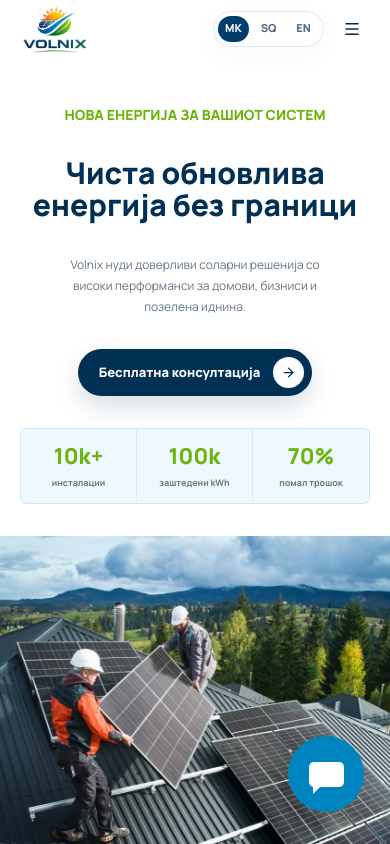
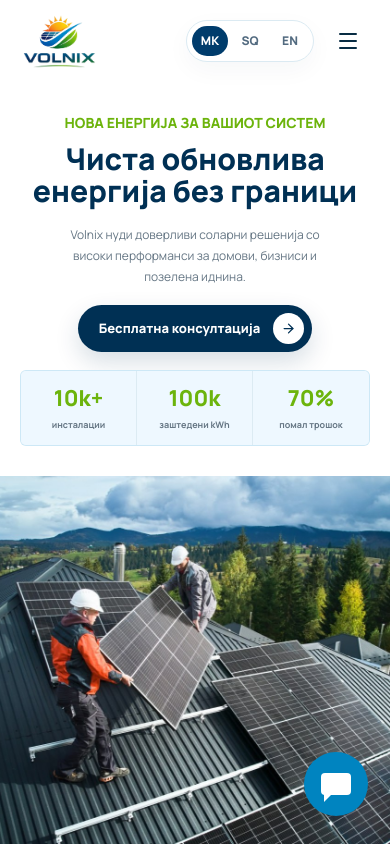
Before and after one commit to ardijancuri/solar-panel-app, a Next.js app: page / in a window 390 px wide. Shown: the top 844 px of the page. Built offline with nearby package versions, Linux system fonts and the light colour scheme.

Commit message:
Refine mobile layout and Albanian copy

```diff
--- a/app/globals.css
+++ b/app/globals.css
@@ -1410,7 +1410,9 @@ img {
   }
 
   .site-header {
-    height: 58px;
+    top: 8px;
+    height: 66px;
+    margin: 8px auto 0;
     justify-content: flex-start;
     gap: 0;
   }
@@ -1426,17 +1428,26 @@ img {
   .mobile-header-actions {
     display: flex;
     margin-left: auto;
-    gap: 10px;
+    gap: 12px;
     align-items: center;
   }
 
   .mobile-language-switcher {
     display: inline-flex;
-    min-height: 36px;
+    min-height: 42px;
+    padding: 5px;
+  }
+
+  .mobile-language-switcher button {
+    min-width: 36px;
+    height: 30px;
+    font-size: 12px;
   }
 
   .menu-button {
     display: grid;
+    width: 44px;
+    height: 44px;
   }
 
   .brand {
@@ -1444,8 +1455,12 @@ img {
   }
 
   .site-header .brand-logo {
-    width: 86px;
-    height: 48px;
+    width: 100px;
+    height: 54px;
+  }
+
+  .mobile-panel {
+    top: 82px;
   }
 
   .eyebrow,
@@ -1456,14 +1471,17 @@ img {
   .hero {
     display: flex;
     flex-direction: column;
-    gap: 32px;
-    padding-top: 46px;
+    gap: 30px;
+    padding-top: 38px;
     padding-bottom: 46px;
     text-align: center;
   }
 
   .hero-copy {
-    display: contents;
+    display: flex;
+    width: 100%;
+    flex-direction: column;
+    align-items: center;
   }
 
   .hero-copy .eyebrow,
@@ -1475,24 +1493,26 @@ img {
   }
 
   .hero-copy .eyebrow {
-    margin-bottom: 0;
+    margin-bottom: 10px;
   }
 
   .hero h1 {
     max-width: 350px;
+    margin-bottom: 16px;
     font-size: 30px;
     line-height: 1.08;
   }
 
   .hero-body {
     max-width: 270px;
-    margin: 0;
+    margin: 0 0 18px;
     font-size: 12px;
     line-height: 1.75;
   }
 
   .hero .primary-cta {
     margin-top: 0;
+    margin-bottom: 18px;
   }
 
   .stats-strip {
@@ -1558,11 +1578,11 @@ img {
 
   .partner-logo {
     max-width: none;
-    min-height: 34px;
+    min-height: 42px;
   }
 
   .partner-logo img {
-    max-height: 24px;
+    max-height: 30px;
   }
 
   .benefits-grid {
@@ -1849,23 +1869,23 @@ img {
   }
 
   .whatsapp-float {
-    right: 26px;
-    bottom: 32px;
-    width: 76px;
-    height: 76px;
+    right: 22px;
+    bottom: 28px;
+    width: 64px;
+    height: 64px;
   }
 
   .whatsapp-bubble {
-    width: 35px;
-    height: 25px;
-    border-radius: 5px;
+    width: 30px;
+    height: 22px;
+    border-radius: 4px;
   }
 
   .whatsapp-bubble::after {
-    bottom: -8px;
-    left: 4px;
-    width: 15px;
-    height: 15px;
+    bottom: -7px;
+    left: 3px;
+    width: 13px;
+    height: 13px;
   }
 }
 
--- a/app/page.tsx
+++ b/app/page.tsx
@@ -266,39 +266,39 @@ const dictionaries = {
       contact: "Kontakt"
     },
     hero: {
-      eyebrow: "Energji e re per sistemin tuaj",
-      title: "Energji e paster e rinovueshme pa kufi",
+      eyebrow: "Energji e re për sistemin tuaj",
+      title: "Energji e pastër e rinovueshme pa kufij",
       body:
-        "Volnix ofron zgjidhje solare te besueshme dhe me performance te larte per shtepi, biznese dhe nje te ardhme me te gjelber.",
+        "Volnix ofron zgjidhje solare të besueshme dhe me performancë të lartë për shtëpi, biznese dhe një të ardhme më të gjelbër.",
       cta: "Konsultim falas",
       stats: [
         { value: "10k+", label: "instalime" },
-        { value: "100k", label: "kWh te kursyera" },
-        { value: "70%", label: "kosto me e ulet" }
+        { value: "100k", label: "kWh të kursyera" },
+        { value: "70%", label: "kosto më e ulët" }
       ]
     },
     partners: ["Lago ipsum", "Logipsum", "logo ipsum", "Logipsum", "Logoipsum"],
     benefits: {
-      eyebrow: "/ perfitime",
-      title: "Perfitimet e energjise solare me Volnix",
+      eyebrow: "/ përfitime",
+      title: "Përfitimet e energjisë solare me Volnix",
       body:
-        "Shfrytezoni fuqine e energjise solare me zgjidhje te krijuara per vlere afatgjate.",
+        "Shfrytëzoni fuqinë e energjisë solare me zgjidhje të krijuara për vlerë afatgjatë.",
       items: [
         {
-          title: "Kursime te ndjeshme",
-          body: "Ulni faturat mujore me prodhim inteligjent te energjise suaj."
+          title: "Kursime të ndjeshme",
+          body: "Ulni faturat mujore me prodhim inteligjent të energjisë suaj."
         },
         {
-          title: "Pavaresi energjetike",
-          body: "Krijoni sistem stabil qe ul varesine nga rrjeti."
+          title: "Pavarësi energjetike",
+          body: "Krijoni sistem stabil që ul varësinë nga rrjeti."
         },
         {
           title: "Zgjidhje ekologjike",
-          body: "Gjurmë me e ulet karboni dhe mjedis me i paster."
+          body: "Gjurmë më e ulët karboni dhe mjedis më i pastër."
         },
         {
-          title: "Vlere me e larte",
-          body: "Rritni vleren e objektit me infrastrukture moderne solare."
+          title: "Vlerë më e lartë",
+          body: "Rritni vlerën e objektit me infrastrukturë moderne solare."
         }
       ]
     },
@@ -308,63 +308,63 @@ const dictionaries = {
       items: [
         {
           title: "Solar rezidencial",
-          body: "Panele efikase per shtepi me kursime te perditshme."
+          body: "Panele efikase për shtëpi me kursime të përditshme."
         },
         {
           title: "Solar komercial",
-          body: "Sisteme per kompani qe kerkojne energji te parashikueshme."
+          body: "Sisteme për kompani që kërkojnë energji të parashikueshme."
         },
         {
           title: "Ruajtje energjie",
-          body: "Bateri qe ruajne energjine kur ju duhet me shume."
+          body: "Bateri që ruajnë energjinë kur ju duhet më shumë."
         },
         {
           title: "Karikues EV",
-          body: "Stacione te integruara per automjete elektrike."
+          body: "Stacione të integruara për automjete elektrike."
         }
       ]
     },
     projects: [
       {
-        title: "Instalim solar ne cati",
-        location: "Tetovo"
+        title: "Instalim solar në çati",
+        location: "Tetovë"
       },
       {
-        title: "Instalim kompakt solar ne cati",
+        title: "Instalim kompakt solar në çati",
         location: "Gostivar"
       },
       {
-        title: "Sistem solar shtepiak ne cati",
-        location: "Kerqove"
+        title: "Sistem solar shtëpiak në çati",
+        location: "Kërçovë"
       },
       {
-        title: "Instalim solar per shtepi familjare",
+        title: "Instalim solar për shtëpi familjare",
         location: "Shtip"
       }
     ],
     projectTags: ["Solar rezidencial", "Energji solare", "Kursime"],
     projectText:
-      "Sistem solar ne cati i pershtatur per konsumin ditor te shtepise, prodhim te paster dhe kursim afatgjate.",
+      "Sistem solar në çati, i përshtatur për konsumin ditor të shtëpisë, prodhim të pastër dhe kursim afatgjatë.",
     success: {
       eyebrow: "/ histori",
       title: "Histori suksesi",
-      quoteTitle: "Ndryshim i madh per shtepine time!",
+      quoteTitle: "Ndryshim i madh për shtëpinë time!",
       quote:
-        "Kalimi ne Volnix ishte vendimi me i mire. Fatura e energjise ra ndjeshem dhe tani kontribuojme per nje planet me te paster. Ekipi ishte profesional dhe instalimi shkoi pa probleme.",
+        "Kalimi në Volnix ishte vendimi më i mirë. Fatura e energjisë ra ndjeshëm dhe tani kontribuojmë për një planet më të pastër. Ekipi ishte profesional dhe instalimi shkoi pa probleme.",
       author: "John Darrell",
       location: "Los Angeles, CA"
     },
     steps: {
       eyebrow: "/ procesi",
-      title: "Kalimi ne solar ne 3 hapa te lehte",
+      title: "Kalimi në solar në 3 hapa të lehtë",
       items: [
         {
           title: "01 Konsultim",
-          body: "Analizojme nevojat tuaja dhe planifikojme sistemin me te mire."
+          body: "Analizojmë nevojat tuaja dhe planifikojmë sistemin më të mirë."
         },
         {
           title: "02 Instalimi",
-          body: "Ekipi yne vendos zgjidhjen me kujdes dhe pa vonesa."
+          body: "Ekipi ynë vendos zgjidhjen me kujdes dhe pa vonesa."
         },
         {
           title: "03 Filloni kursimin",
@@ -374,68 +374,68 @@ const dictionaries = {
     },
     faq: {
       eyebrow: "/ pyetje",
-      title: "Pyetje te shpeshta",
+      title: "Pyetje të shpeshta",
       items: [
         {
-          q: "Cfare e ben Volnix ndryshe nga ofruesit e tjere?",
+          q: "Çfarë e bën Volnix ndryshe nga ofruesit e tjerë?",
           a:
-            "Kombinojme projektim te kujdesshem, komponente cilesore dhe mbeshtetje lokale."
+            "Kombinojmë projektim të kujdesshëm, komponentë cilësorë dhe mbështetje lokale."
         },
         {
-          q: "Cfare zgjidhjesh solare ofron Volnix?",
+          q: "Çfarë zgjidhjesh solare ofron Volnix?",
           a:
-            "Ofrojme sisteme per shtepi, biznese, bateri dhe karikues EV te lidhur me energjine solare."
+            "Ofrojmë sisteme për shtëpi, biznese, bateri dhe karikues EV të lidhur me energjinë solare."
         },
         {
           q: "Si funksionon konsultimi?",
           a:
-            "Analizojme objektin, konsumin dhe qellimet, pastaj pergatisim oferte te qarte."
+            "Analizojmë objektin, konsumin dhe qëllimet, pastaj përgatisim ofertë të qartë."
         },
         {
-          q: "Sa kushton nje sistem solar Volnix?",
+          q: "Sa kushton një sistem solar Volnix?",
           a:
-            "Varet nga madhesia dhe pajisjet. Pas konsultimit merrni kalkulim te sakte."
+            "Varet nga madhësia dhe pajisjet. Pas konsultimit merrni kalkulim të saktë."
         }
       ]
     },
     blog: {
       eyebrow: "/ blog",
-      title: "Qendroni te informuar me keshilla ekspertesh per energjine solare",
+      title: "Qëndroni të informuar me këshilla ekspertësh për energjinë solare",
       posts: [
         {
           meta: "Investime dhe kursime / 20 shtator 2025",
-          title: "Nxitje dhe subvencione qeveritare per energji solare"
+          title: "Nxitje dhe subvencione qeveritare për energji solare"
         },
         {
           meta: "Kursime solare / 22 janar 2025",
-          title: "Si energjia solare mund t'ju kurseje mijera"
+          title: "Si energjia solare mund t'ju kursejë mijëra"
         },
         {
           meta: "Zgjidhje ekologjike / 18 janar 2025",
-          title: "5 arsye per te investuar ne panele solare ne 2025"
+          title: "5 arsye për të investuar në panele solare në 2025"
         }
       ]
     },
     cta: {
-      eyebrow: "Energji e re per sistemin tuaj",
-      title: "Merrni oferte falas sot!",
+      eyebrow: "Energji e re për sistemin tuaj",
+      title: "Merrni ofertë falas sot!",
       body:
-        "Jeni te interesuar per solar? Le te gjejme zgjidhjen e duhur per shtepine ose biznesin tuaj.",
-      button: "Kerko oferte"
+        "Jeni të interesuar për solar? Le të gjejmë zgjidhjen e duhur për shtëpinë ose biznesin tuaj.",
+      button: "Kërko ofertë"
     },
     footer: {
       text:
-        "Krijojme zgjidhje solare qe ulin konsumin, stabilizojne kostot dhe sjellin energji me te paster.",
-      quick: "Lidhje te shpejta",
+        "Krijojmë zgjidhje solare që ulin konsumin, stabilizojnë kostot dhe sjellin energji më të pastër.",
+      quick: "Lidhje të shpejta",
       contact: "Kontakt",
       subscribe: "Abonohu",
-      subscribeText: "Merrni lajme per keshilla solare, subvencione dhe zgjidhje energjie.",
+      subscribeText: "Merrni lajme për këshilla solare, subvencione dhe zgjidhje energjie.",
       email: "Email-i juaj",
-      send: "Dergo",
-      sent: "Derguar",
+      send: "Dërgo",
+      sent: "Dërguar",
       socials: "Na ndiqni",
-      rights: "© 2026 Volnix Solar Energy. Te gjitha te drejtat e rezervuara.",
-      policy: "Privatesia",
+      rights: "© 2026 Volnix Solar Energy. Të gjitha të drejtat e rezervuara.",
+      policy: "Privatësia",
       terms: "Kushtet"
     }
   },
@@ -713,6 +713,22 @@ export default function Home() {
     showHeroSlide(deltaX < 0 ? 1 : -1);
   };
 
+  useLayoutEffect(() => {
+    const isMobile = window.matchMedia("(max-width: 980px)").matches;
+    if (!isMobile) return;
+
+    if ("scrollRestoration" in window.history) {
+      window.history.scrollRestoration = "manual";
+    }
+
+    window.scrollTo(0, 0);
+    const frame = window.requestAnimationFrame(() => window.scrollTo(0, 0));
+
+    return () => {
+      window.cancelAnimationFrame(frame);
+    };
+  }, []);
+
   useEffect(() => {
     const prefersReducedMotion = window.matchMedia(
       "(prefers-reduced-motion: reduce)"
@@ -948,7 +964,7 @@ export default function Home() {
             aria-expanded={mobileOpen}
             onClick={() => setMobileOpen((value) => !value)}
           >
-            {mobileOpen ? <X size={18} /> : <Menu size={18} />}
+            {mobileOpen ? <X size={24} /> : <Menu size={24} />}
           </button>
         </div>
       </header>
@@ -972,7 +988,7 @@ export default function Home() {
           <p className="eyebrow gsap-load">{t.hero.eyebrow}</p>
           <h1 className="gsap-load">{t.hero.title}</h1>
           <p className="hero-body gsap-load">{t.hero.body}</p>
-          <a href="#contact" className="primary-cta gsap-load">
+          <a href={whatsappPhoneHref} className="primary-cta gsap-load">
             {t.hero.cta}
             <span>
               <ArrowRight size={15} />
@@ -1195,7 +1211,7 @@ export default function Home() {
         <p className="eyebrow">{t.cta.eyebrow}</p>
         <h2>{t.cta.title}</h2>
         <p>{t.cta.body}</p>
-        <a href={`mailto:${contactEmail}`} className="primary-cta">
+        <a href={whatsappPhoneHref} className="primary-cta">
           {t.cta.button}
           <span>
             <ArrowRight size={15} />
```
Also changed, not shown: app/layout.tsx (+15 -0 lines).
